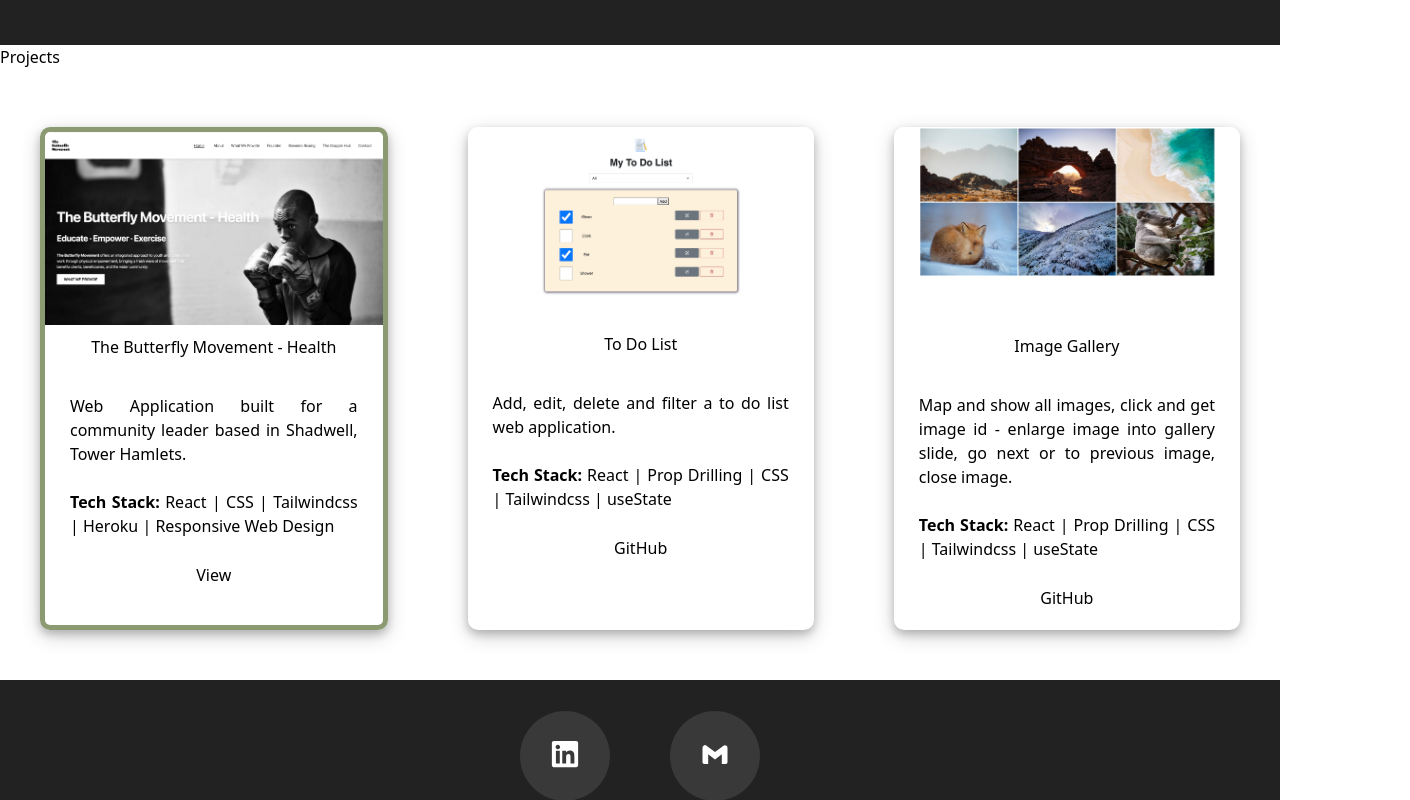
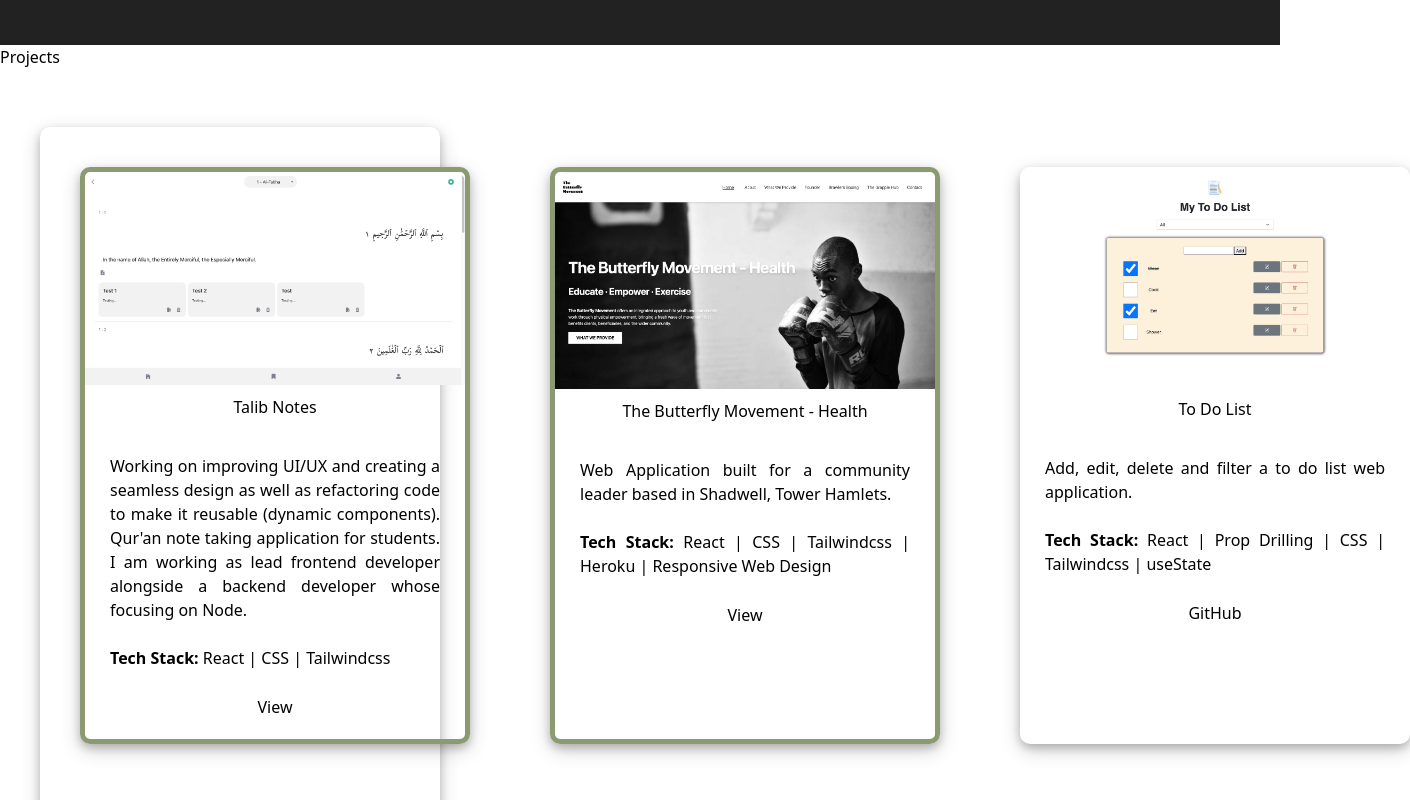
Before and after one commit to abdulnaseem/react-portfolio-latest, a React (Vite) app: page / in a window 1280 px wide. Shown: the part 380-1180 px from the top of the page, 1410 px wide, since content can reach past the window. Built offline with nearby package versions, Linux system fonts and the light colour scheme.

Commit message:
added a new project

```diff
--- a/src/components/Card/card.css
+++ b/src/components/Card/card.css
@@ -1,7 +1,11 @@
+.card {
+  display: grid;
+  grid-template-columns: auto auto auto;
+}
 .card-item {
     /* flex: 1; */
     text-align: center;
-    width: 400px;
+    width: 390px;
     margin: 40px;
     margin-bottom: 50px;
     padding-bottom: 20px;
--- a/src/components/Card/card.jsx
+++ b/src/components/Card/card.jsx
@@ -6,6 +6,7 @@ const Card = ({data}) => {
 
     return (
         <>
+            <div className='card'>
                 {
                     data.map((data) => {
                         return <CardItem key={data.id}
@@ -17,6 +18,7 @@ const Card = ({data}) => {
                                     linkText={data.linkText} />
                     })
                 }
+            </div>
         </>
     )
 }
--- a/src/routes/Home/home.jsx
+++ b/src/routes/Home/home.jsx
@@ -3,6 +3,7 @@ import { FaLinkedin } from "react-icons/fa";
 import TBMLogo from '../../assets/images/tbm.jpeg';
 import ToDoListImage from '../../assets/images/tdl.jpeg';
 import ImageGalleryImage from '../../assets/images/ig.jpeg';
+import TN from '../../assets/images/talibnotes.jpeg';
 import Card from '../../components/Card/card';
 import Footer from '../../components/Footer/footer';
 
@@ -11,7 +12,17 @@ const Home = () => {
 
     let projectData = [
         {
-          id: 0,
+            id: 0,
+            cName: "live",
+            image: TN,
+            title: "Talib Notes",
+            text: `Working on improving UI/UX and creating a seamless design as well as refactoring code to make it reusable (dynamic components). Qur'an note taking application for students. I am working as lead frontend developer alongside a backend developer whose focusing on Node.<br/><br/>
+                  <strong>Tech Stack:</strong> React | CSS | Tailwindcss`,
+            link: "https://mhuss03.github.io/student-notes/",
+            linkText: "View"
+        },
+        {
+          id: 1,
           cName: "live",
           image: TBMLogo,
           title: "The Butterfly Movement - Health",
@@ -21,7 +32,7 @@ const Home = () => {
           linkText: "View"
         },
         {
-          id: 1,
+          id: 2,
           cName: "not-live",
           image: ToDoListImage,
           title: "To Do List",
@@ -31,7 +42,7 @@ const Home = () => {
           linkText: "GitHub"
         },
         {
-          id: 2,
+          id: 3,
           cName: "not-live",
           image: ImageGalleryImage,
           title: "Image Gallery",
```
Also changed, not shown: src/assets/images/talibnotes.jpeg (added). Lines whose indentation alone changed are shown as unchanged.
